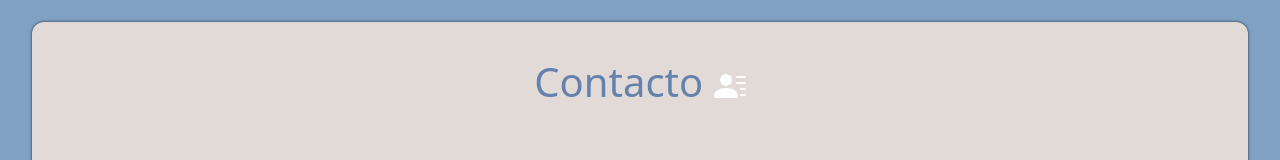
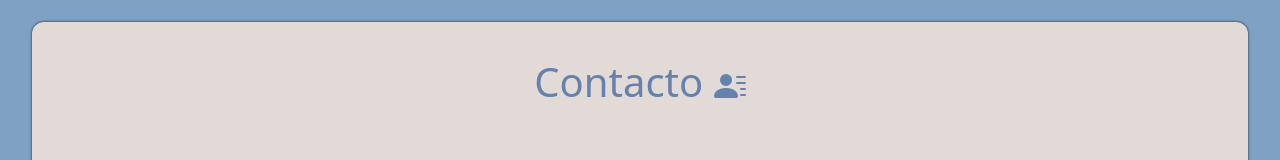
Before and after one commit to valium69mg/carlos_portfolio, a React (Create React App) app: page /contact in a window 1280 px wide. Shown: the part 170-330 px from the top of the page. Built offline with nearby package versions, Linux system fonts and the light colour scheme.

Commit message:
Fix color bug on the contacts page

```diff
--- a/src/Contact.jsx
+++ b/src/Contact.jsx
@@ -7,7 +7,7 @@
 import Footer from "./Footer";
 import Loader from "./Loader";
 import { useState,useEffect } from "react";
-let contactLogo = <svg xmlns="http://www.w3.org/2000/svg" width="32" height="32" fill="white" className="bi bi-person-lines-fill" viewBox="0 0 16 16">
+let contactLogo = <svg xmlns="http://www.w3.org/2000/svg" width="32" height="32" fill="currentColor" className="bi bi-person-lines-fill" viewBox="0 0 16 16">
 <path d="M6 8a3 3 0 1 0 0-6 3 3 0 0 0 0 6m-5 6s-1 0-1-1 1-4 6-4 6 3 6 4-1 1-1 1zM11 3.5a.5.5 0 0 1 .5-.5h4a.5.5 0 0 1 0 1h-4a.5.5 0 0 1-.5-.5m.5 2.5a.5.5 0 0 0 0 1h4a.5.5 0 0 0 0-1zm2 3a.5.5 0 0 0 0 1h2a.5.5 0 0 0 0-1zm0 3a.5.5 0 0 0 0 1h2a.5.5 0 0 0 0-1z"/>
 </svg>
 
@@ -15,7 +15,7 @@
 <path fillRule="evenodd" d="M8 15a.5.5 0 0 0 .5-.5V2.707l3.146 3.147a.5.5 0 0 0 .708-.708l-4-4a.5.5 0 0 0-.708 0l-4 4a.5.5 0 1 0 .708.708L7.5 2.707V14.5a.5.5 0 0 0 .5.5"/>
 </svg>
 
-let downwardsArrowLogo = <svg xmlns="http://www.w3.org/2000/svg" width="24" height="24" fill="currentColor" className="bi bi-arrow-down-short" viewBox="0 0 16 16">
+let downwardsArrowLogo = <svg xmlns="http://www.w3.org/2000/svg" width="24" height="24" fill="white" className="bi bi-arrow-down-short" viewBox="0 0 16 16">
 <path fillRule="evenodd" d="M8 4a.5.5 0 0 1 .5.5v5.793l2.146-2.147a.5.5 0 0 1 .708.708l-3 3a.5.5 0 0 1-.708 0l-3-3a.5.5 0 1 1 .708-.708L7.5 10.293V4.5A.5.5 0 0 1 8 4"/>
 </svg>
 
```
